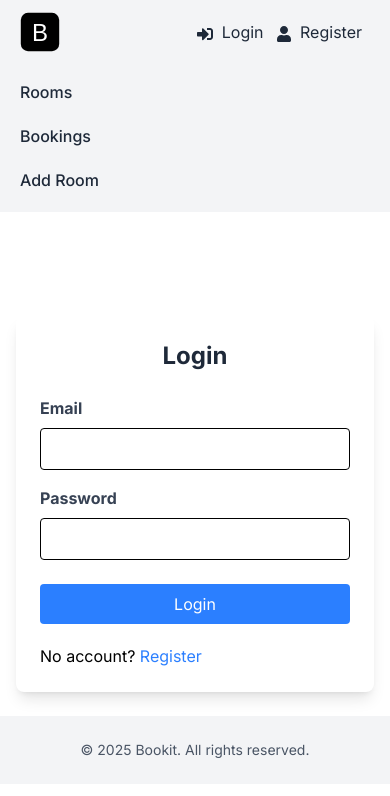
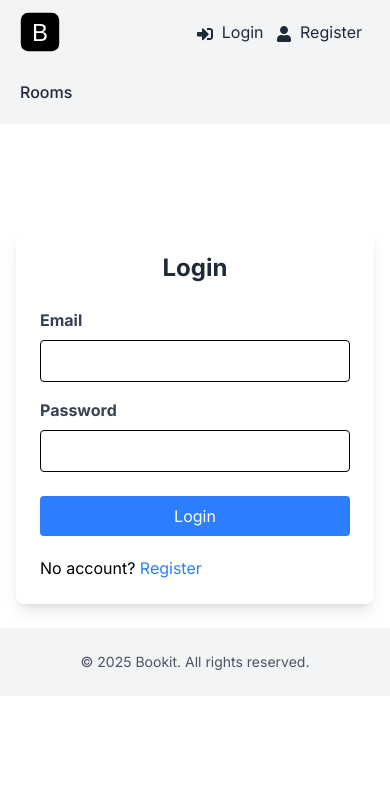
Before and after one commit to Gogo602/Bookit, a Next.js app: page /login in a window 390 px wide. Shown: the top 796 px of the page. Built offline with nearby package versions, Linux system fonts and the light colour scheme; no server answers.

Commit message:
File:component/Header; added isAuth permission to mobile menu booking & add room links

```diff
--- a/components/Header.jsx
+++ b/components/Header.jsx
@@ -130,6 +130,8 @@ const Header = () => {
             Rooms
           </Link>
           {/* <!-- Logged In Only --> */}
+          {isAuthenticated && (
+            <>
               <Link
                 href="/bookings"
                 className="block rounded-md px-3 py-2 text-base font-medium text-gray-800 hover:bg-gray-700 hover:text-white"
@@ -137,11 +139,13 @@ const Header = () => {
                   Bookings
               </Link>
               <Link
-            href="/room/add"
+                  href="/rooms/add"
                   className="block rounded-md px-3 py-2 text-base font-medium text-gray-800 hover:bg-gray-700 hover:text-white"
                 >
                 Add Room
               </Link>
+            </>
+          )}
         </div>
       </div>
     </header>
```
Lines whose indentation alone changed are shown as unchanged.
